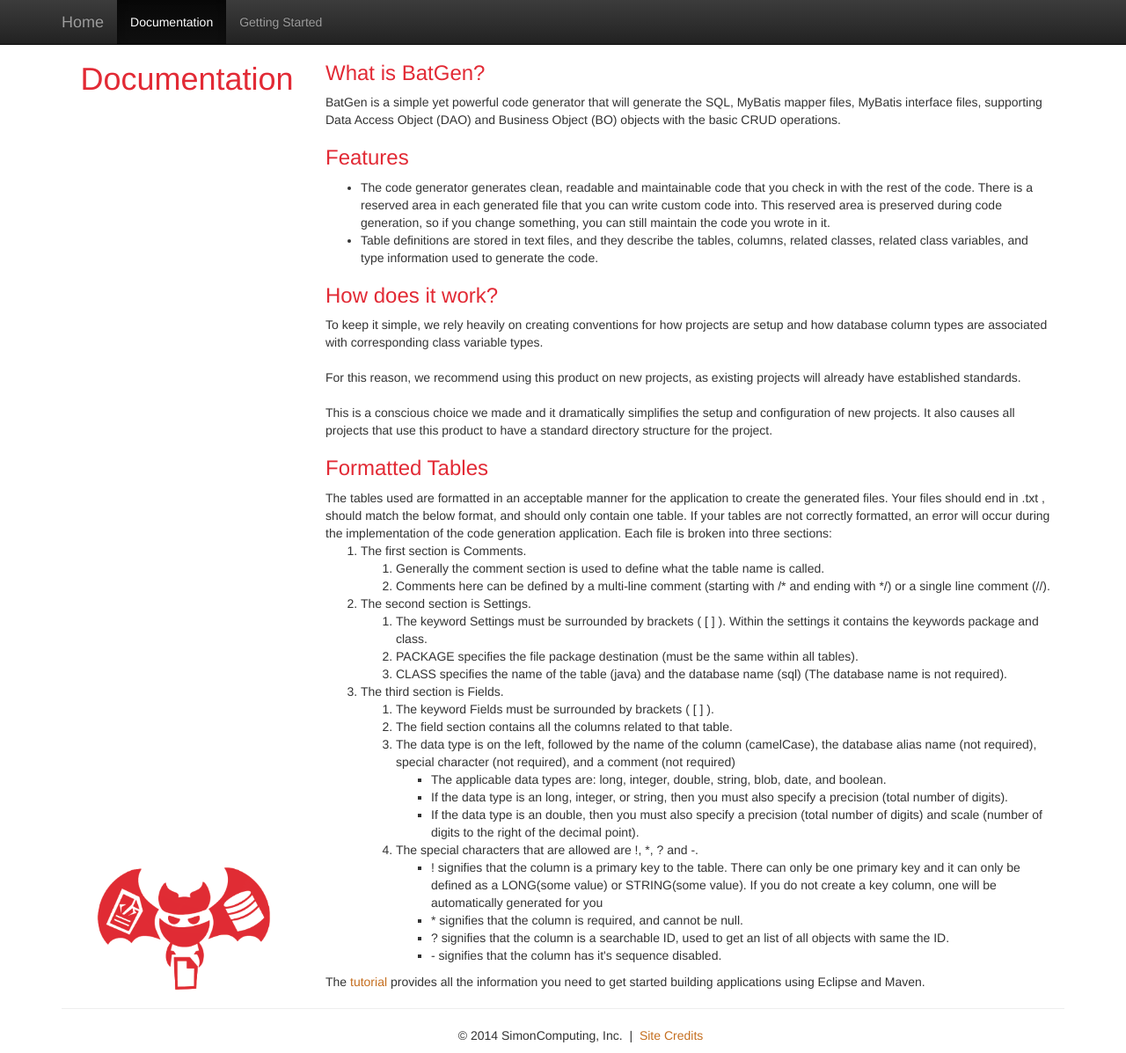
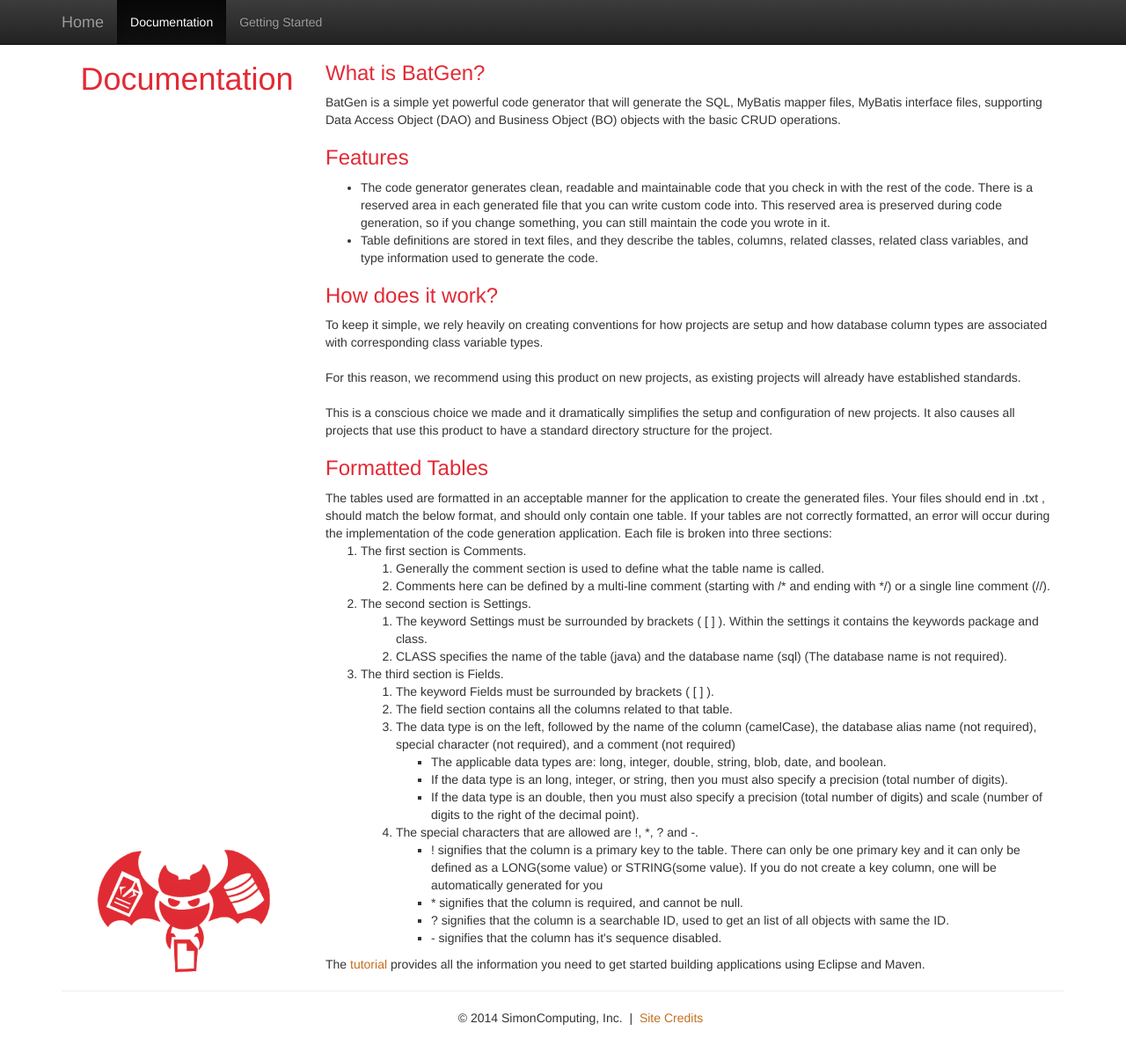
Before and after one commit to BatGen/batgen.github.io, a Jekyll site: the page built from documentation.html, in a window 1280 px wide and 1197 px high. Shown: the whole window at 88% size. Built offline with Jekyll 4.4.1, drawn with Linux system fonts in a browser that asks for light colours; nearby versions of some CDN libraries; library files that are not in the unit come from our copies.

Commit message:
got rid of package field

```diff
--- a/documentation.html
+++ b/documentation.html
@@ -73,8 +73,6 @@
     			<ol>
     				<li>The keyword Settings must be surrounded by brackets ( [ ] ).
     				Within the settings it contains the keywords package and class.</li>
-    				<li>PACKAGE specifies the file package destination (must be the same
-    				within all tables).</li>
     				<li>CLASS specifies the name of the table (java) and the database
     				name (sql) (The database name is not required).</li>
     			</ol>
```
